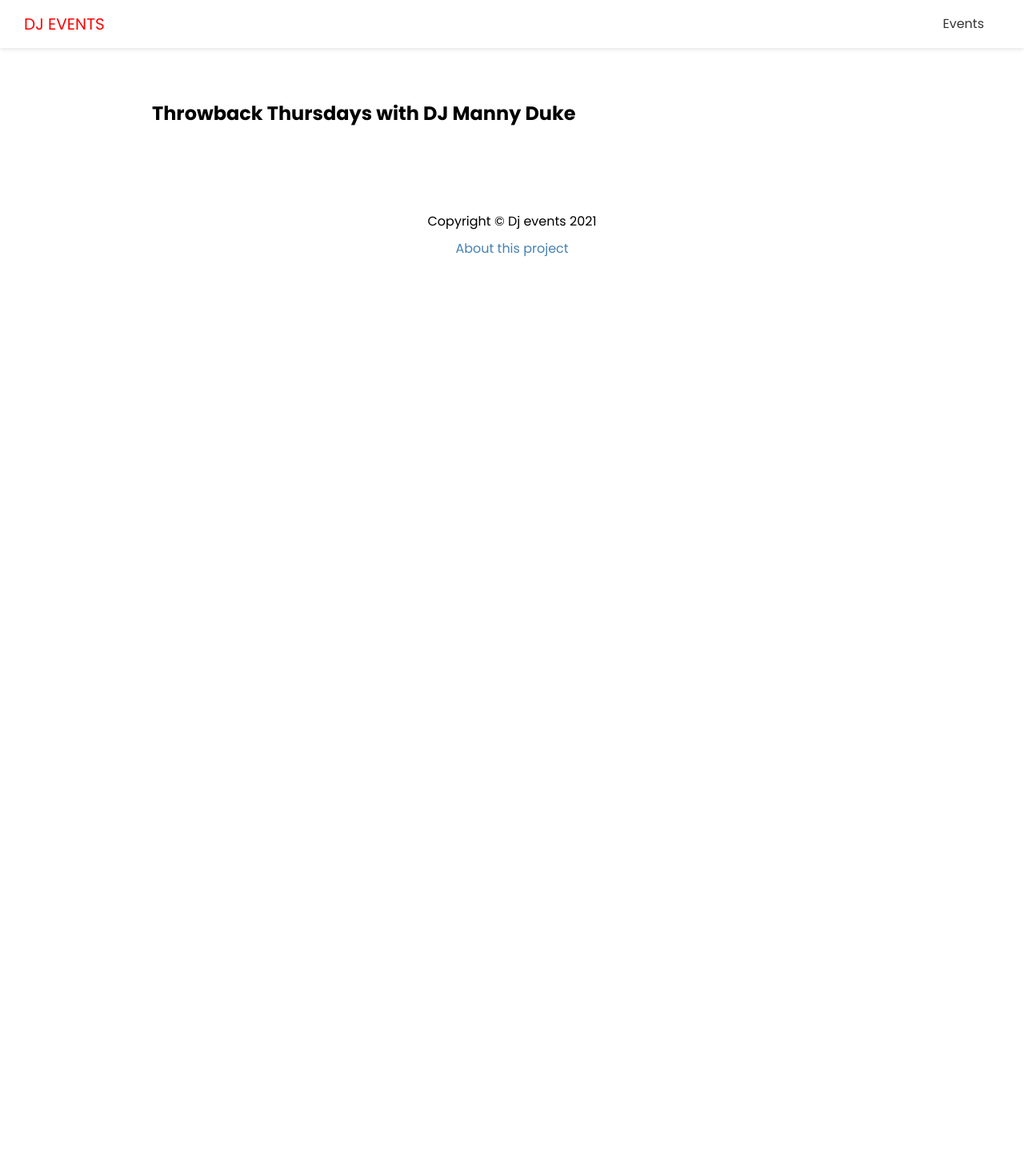
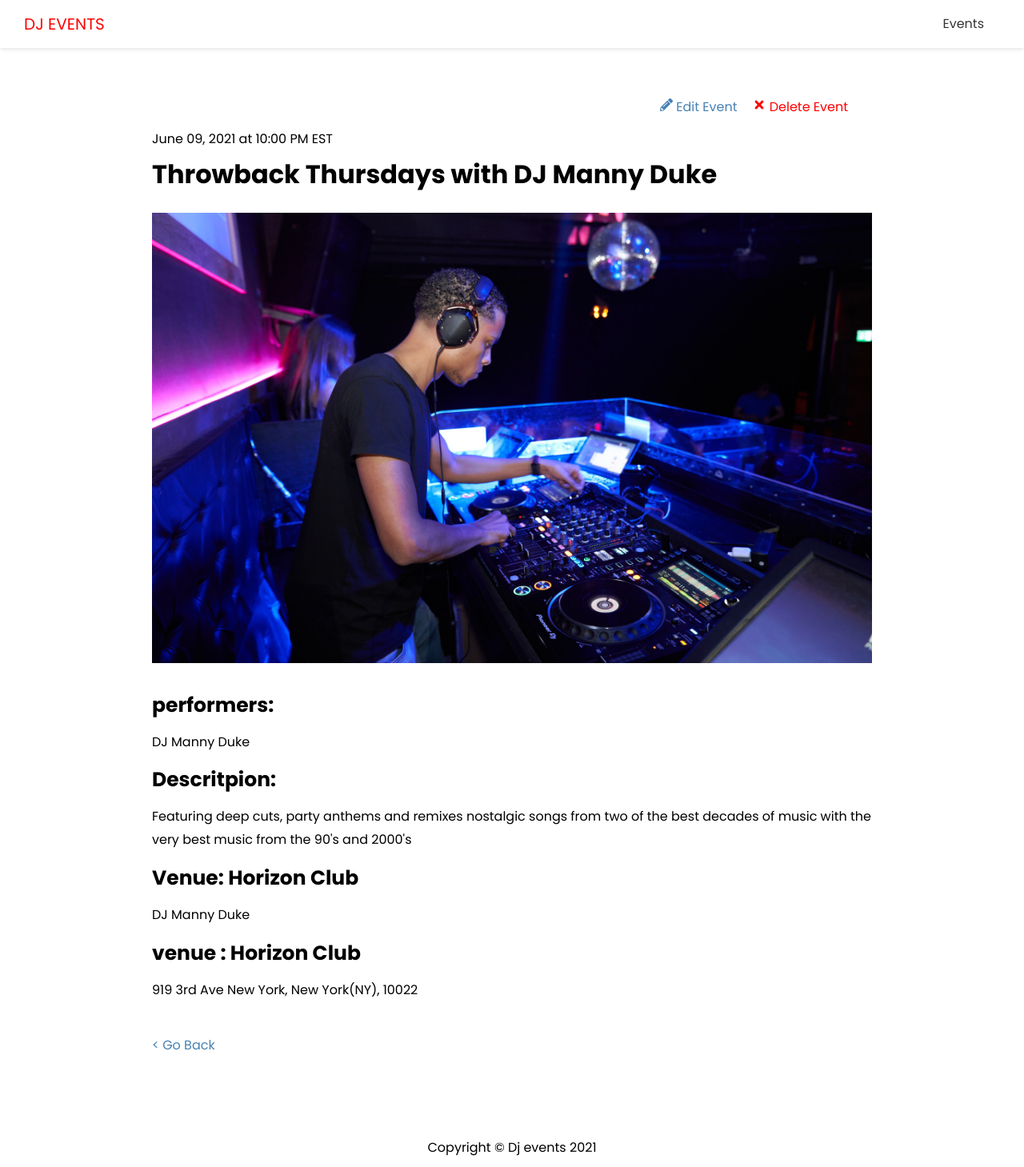
Before and after one commit to MiguelARam27/Next-Project, a Next.js app in the folder frontend/: page /events/throwback-thursdays-with-dj-manny-duke in a window 1280 px wide. Shown: the top 1459 px of the page at 80% size. Before the commit the page ends 800 px from the top, so only its background shows below. Built offline with nearby package versions, Linux system fonts and the light colour scheme; no server answers.

Commit message:
Events single page

```diff
--- a/frontend/pages/events/[slug].js
+++ b/frontend/pages/events/[slug].js
@@ -1,12 +1,53 @@
 import { useRouter } from 'next/router';
 import Layout from '@/components/Layout';
 import { API_URL } from '@/config/index';
+import styles from '@/styles/Event.module.css';
+import Link from 'next/link';
+import { FaPencilAlt, FaTimes } from 'react-icons/fa';
+import Image from 'next/image';
 export default function EventsPage({ evt }) {
   const router = useRouter();
 
+  function deleteEvent() {
+    alert('clicked');
+  }
   return (
     <Layout>
-      <h2>{evt.name}</h2>
+      <div className={styles.event}>
+        <div className={styles.controls}>
+          <Link href={`/events/edit/${evt.id}`}>
+            <a>
+              <FaPencilAlt /> Edit Event
+            </a>
+          </Link>
+
+          <a href="#" className={styles.delete} onClick={deleteEvent}>
+            <FaTimes /> Delete Event
+          </a>
+        </div>
+        <span>
+          {evt.date} at {evt.time}
+        </span>
+        <h1>{evt.name}</h1>
+        {evt.image && (
+          <div className={styles.image}>
+            <Image src={evt.image} width={960} height={600} />
+          </div>
+        )}
+
+        <h3>performers:</h3>
+        <p>{evt.performers}</p>
+        <h3>Descritpion:</h3>
+        <p>{evt.description}</p>
+        <h3>Venue: {evt.venue}</h3>
+        <p>{evt.performers}</p>
+        <h3>venue : {evt.venue}</h3>
+        <p>{evt.address}</p>
+
+        <Link href="/events">
+          <a className={styles.back}> {'<'} Go Back</a>
+        </Link>
+      </div>
     </Layout>
   );
 }
--- /dev/null
+++ b/frontend/styles/Event.module.css
@@ -0,0 +1,32 @@
+.event {
+  position: relative;
+  padding-top: 40px;
+}
+
+.event h3 {
+  font-size: 25px;
+}
+
+.event p {
+  margin: 10px 0;
+}
+
+.image {
+  margin-bottom: 20px;
+}
+
+.controls {
+  position: absolute;
+  right: 30px;
+  top: 0;
+}
+
+.delete {
+  margin-left: 20px;
+  color: red;
+}
+
+.back {
+  display: block;
+  margin-top: 40px;
+}
```
